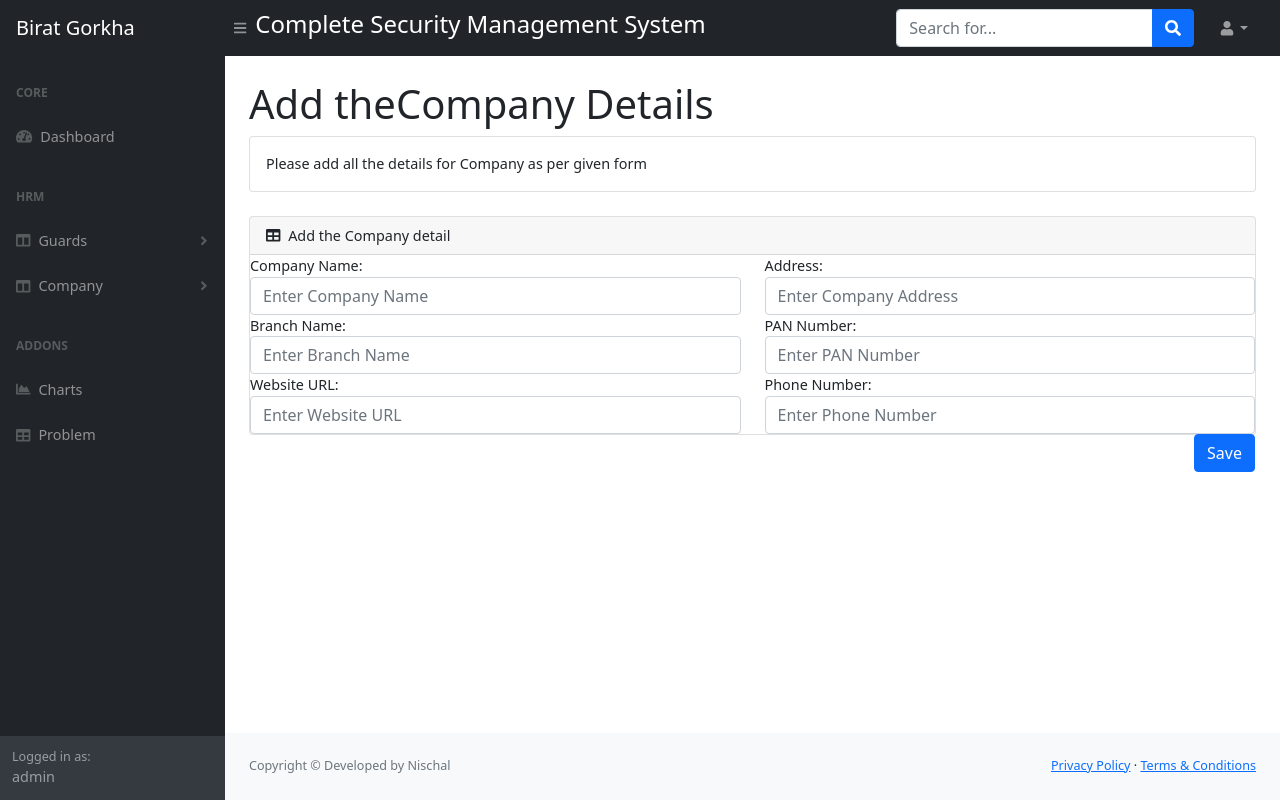
After one commit to nischal1234/SGM, a Django app: page /add_company/ in a window 1280 px wide. The commit adds this page. Run offline with Django 3.2, Linux system fonts and the light colour scheme; a user stored in the database is signed in; some libraries are stand-ins or nearby versions.

Commit message:
feedback and company fucntion
feedback form , all company related function

```diff
--- /dev/null
+++ b/app/templates/app/add_company.html
@@ -0,0 +1,136 @@
+{% extends 'app/sidebar.html' %} {% block body %}
+
+<div id="layoutSidenav_content">
+   <main>
+      <div class="container-fluid px-4">
+         <h1 class="mt-4" style="background-color="red"">Add theCompany Details</h1>
+
+         <div class="card mb-4">
+            <div class="card-body">
+               Please add all the details for Company as per given form
+            </div>
+         </div>
+         <div class="card mb-4">
+            <div class="card-header">
+               <i class="fas fa-table me-1"></i>
+               Add the Company detail
+            </div>
+            <form method="POST" action="{% url 'add_company' %}">
+               {% csrf_token %}
+               <div class="row">
+                  <div class="col">
+                     <label for="text" class="mr-sm-2">Company Name:</label>
+                     <input
+                        type="text"
+                        class="form-control"
+                        id="cpname"
+                        placeholder="Enter Company Name"
+                        name="cpname"
+                        required
+                     />
+                  </div>
+                  <div class="col">
+                     <label for="text" class="mr-sm-2">Address:</label>
+                     <input
+                        type="text"
+                        class="form-control"
+                        id="cpaddress"
+                        placeholder="Enter Company Address"
+                        name="cpaddress"
+                     />
+                  </div>
+               </div>
+                  <div class="row">
+                     <div class="col">
+                        <label for="text" class="mr-sm-2">Branch Name:</label>
+                        <input
+                           type="text"
+                           class="form-control"
+                           id="branchname"
+                           placeholder="Enter Branch Name"
+                           name="branchname"
+                           required
+                        />
+                     </div>
+                     <div class="col">
+                            <label for="text" class="mr-sm-2">PAN Number:</label>
+                           <input
+                              type="text"
+                              class="form-control"
+                              id="cppannumber"
+                              placeholder="Enter PAN Number"
+                              name="cppannumber"
+                              required
+                           />
+
+                     </div>
+                  </div>
+
+                  <div class="row">
+                     <div class="col">
+                            <label for="text" class="mr-sm-2">Website URL:</label>
+                           <input
+                              type="text"
+                              class="form-control"
+                              id="cpwebsite"
+                              placeholder="Enter Website URL"
+                              name="cpwebsite"
+
+                           />
+                     </div>
+
+                      <div class="col">
+                            <label for="text" class="mr-sm-2">Phone Number:</label>
+                           <input
+                              type="text"
+                              class="form-control"
+                              id="cpphnnumber"
+                              placeholder="Enter Phone Number"
+                              name="cpphnnumber"
+                              required
+                           />
+                     </div>
+
+
+
+                  </div>
+
+
+                     <div class="row">
+                        <div class="d-grid gap-2 col-6 mx-auto">
+                           <input
+                              class="btn btn-primary"
+                              type="submit"
+                              name="submit"
+                              value="Save"
+                              style="position: absolute; right: 0"
+                              href="#"
+                           />
+                     </div>
+
+               </div>
+            </form>
+
+         </div>
+      </div>
+   </main>
+   <footer class="py-4 bg-light mt-auto">
+      <div class="container-fluid px-4">
+         <div class="d-flex align-items-center justify-content-between small">
+            <div class="text-muted">Copyright &copy; Developed by Nischal</div>
+            <div>
+               <a href="#">Privacy Policy</a>
+               &middot;
+               <a href="#">Terms &amp; Conditions</a>
+            </div>
+         </div>
+      </div>
+   </footer>
+</div>
+
+
+
+
+
+
+ {%endblock%}
--- a/app/templates/app/guard_add.html
+++ b/app/templates/app/guard_add.html
@@ -210,7 +210,7 @@
                         class="form-control"
                         placeholder="Enter PAN Number "
                         name="pannumber"
-                        required
+
                      />
                   </div>
                </div>
--- a/app/templates/app/sidebar.html
+++ b/app/templates/app/sidebar.html
@@ -73,45 +73,32 @@
                                     <a class="nav-link" href={% url 'view_guards' %}>View Guards</a>
                                 </nav>
                             </div>
-                            <a class="nav-link collapsed" href="#" data-bs-toggle="collapse" data-bs-target="#collapsePages" aria-expanded="false" aria-controls="collapsePages">
-                                <div class="sb-nav-link-icon"><i class="fas fa-book-open"></i></div>
-                                Pages
+
+                              <!--company add-->
+                             <a class="nav-link collapsed" href="#" data-bs-toggle="collapse" data-bs-target="#collapsePages" aria-expanded="false" aria-controls="collapsePages">
+                                <div class="sb-nav-link-icon"><i class="fas fa-columns"></i></div>
+                                Company
                                 <div class="sb-sidenav-collapse-arrow"><i class="fas fa-angle-down"></i></div>
                             </a>
-                            <div class="collapse" id="collapsePages" aria-labelledby="headingTwo" data-bs-parent="#sidenavAccordion">
-                                <nav class="sb-sidenav-menu-nested nav accordion" id="sidenavAccordionPages">
-                                    <a class="nav-link collapsed" href="#" data-bs-toggle="collapse" data-bs-target="#pagesCollapseAuth" aria-expanded="false" aria-controls="pagesCollapseAuth">
-                                        Authentication
-                                        <div class="sb-sidenav-collapse-arrow"><i class="fas fa-angle-down"></i></div>
-                                    </a>
-                                    <div class="collapse" id="pagesCollapseAuth" aria-labelledby="headingOne" data-bs-parent="#sidenavAccordionPages">
-                                        <nav class="sb-sidenav-menu-nested nav">
-                                            <a class="nav-link" href="login.html">Login</a>
-                                            <a class="nav-link" href="register.html">Register</a>
-                                            <a class="nav-link" href="password.html">Forgot Password</a>
-                                        </nav>
-                                    </div>
-                                    <a class="nav-link collapsed" href="#" data-bs-toggle="collapse" data-bs-target="#pagesCollapseError" aria-expanded="false" aria-controls="pagesCollapseError">
-                                        Error
-                                        <div class="sb-sidenav-collapse-arrow"><i class="fas fa-angle-down"></i></div>
-                                    </a>
-                                    <div class="collapse" id="pagesCollapseError" aria-labelledby="headingOne" data-bs-parent="#sidenavAccordionPages">
-                                        <nav class="sb-sidenav-menu-nested nav">
-                                            <a class="nav-link" href="401.html">401 Page</a>
-                                            <a class="nav-link" href="404.html">404 Page</a>
-                                            <a class="nav-link" href="500.html">500 Page</a>
-                                        </nav>
-                                    </div>
+                            <div class="collapse" id="collapsePages" aria-labelledby="headingOne" data-bs-parent="#sidenavAccordion">
+                                <nav class="sb-sidenav-menu-nested nav">
+                                    <a class="nav-link" href={% url 'add_company' %}>Add Comapny</a>
+                                    <a class="nav-link" href={% url 'view_company' %}>View Comapny</a>
                                 </nav>
                             </div>
+
+
+
+
+
                             <div class="sb-sidenav-menu-heading">Addons</div>
                             <a class="nav-link" href="charts.html">
                                 <div class="sb-nav-link-icon"><i class="fas fa-chart-area"></i></div>
                                 Charts
                             </a>
-                            <a class="nav-link" href="tables.html">
+                            <a class="nav-link" href="{% url 'feedback' %}">
                                 <div class="sb-nav-link-icon"><i class="fas fa-table"></i></div>
-                                Tables
+                                Problem
                             </a>
                         </div>
                     </div>
--- a/app/urls.py
+++ b/app/urls.py
@@ -7,7 +7,9 @@ urlpatterns = [
 	path('app/dashboard/',views.dashboard,name='dashboard'),
     path('guard_add/',views.guard_add,name='guard_add'),
     path('view_guards/',views.view_guards,name='view_guards'),
-
+    path('add_company/',views.addcompany,name='add_company'),
+    path('view_company/',views.viewcompany,name='view_company'),
+    path('feedback/',views.feedback,name='feedback'),
     path('app/', views.home, name="login"),
     path('app/logout',views.logoutUser,name="logout"),
     path('app/profile/<int:id>',views.profile,name='profile'),
--- a/app/views.py
+++ b/app/views.py
@@ -1,8 +1,8 @@
 
 from django.contrib.messages.api import error
-from app.models import Employee
+from app.models import Employee,Company
 from django.shortcuts import render, redirect
-from django.http import HttpResponse
+from django.http import HttpResponse, request
 from django.forms import inlineformset_factory
 from django.contrib.auth.hashers import  check_password
 #from django.contrib.auth.forms import UserCreationForm
@@ -153,3 +153,49 @@ def profile(request,id):
 	#print(data)
 #	return render(request,'app/profile.html',{'profileid':profileid})
 	return render(request,'app/profile.html',{'data':data})
+
+@login_required(login_url='login')
+def addcompany(request):
+	if request.method=='POST':
+		companyname=request.POST.get('cpname')
+		address=request.POST.get('cpaddress')
+		branchname=request.POST.get('branchname')
+		cppannumber=request.POST.get('cppannumber')
+		cpwebsite=request.POST.get('cpwebsite')
+		cpphnnumber=request.POST.get('cpphnnumber')
+
+		ins=Company()
+		Company.objects.create(
+			companyname=companyname,
+			location=address,
+			district=branchname,
+			website=cpwebsite,
+			pannumber=cppannumber,
+			telephone=cpphnnumber
+
+			)
+
+		ins.save()
+
+		return render(
+            'app/add_company.html',
+            {'message': 'Update Success', })
+
+
+
+	else:
+		return render(request,'app/add_company.html')
+
+@login_required(login_url='login')
+def viewcompany(request):
+	if request.user.is_authenticated:
+		companydata=Company.objects.all()
+
+		return render(request,'app/view_company.html',{'company':companydata})
+	else:
+		return render(request, 'app/login.html')
+
+
+@login_required(login_url='login')
+def feedback(request):
+	return render(request,'app/feedback.html')
```
Also changed, not shown: app/models.py (+19 -1 lines), app/templates/app/feedback.html (added, +100 -0 lines), app/templates/app/profile.html (+17 -2 lines), app/templates/app/view_company.html (added, +75 -0 lines), app/migrations/0001_initial.py, app/migrations/0002_remove_employee_jobarea.py (added), db.sqlite3.
